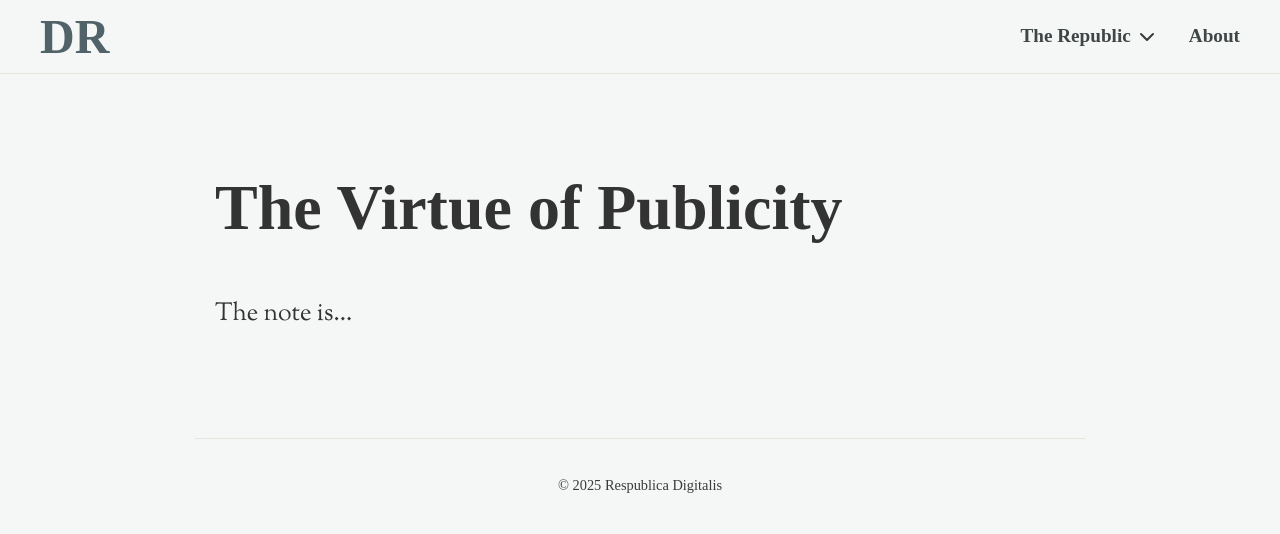
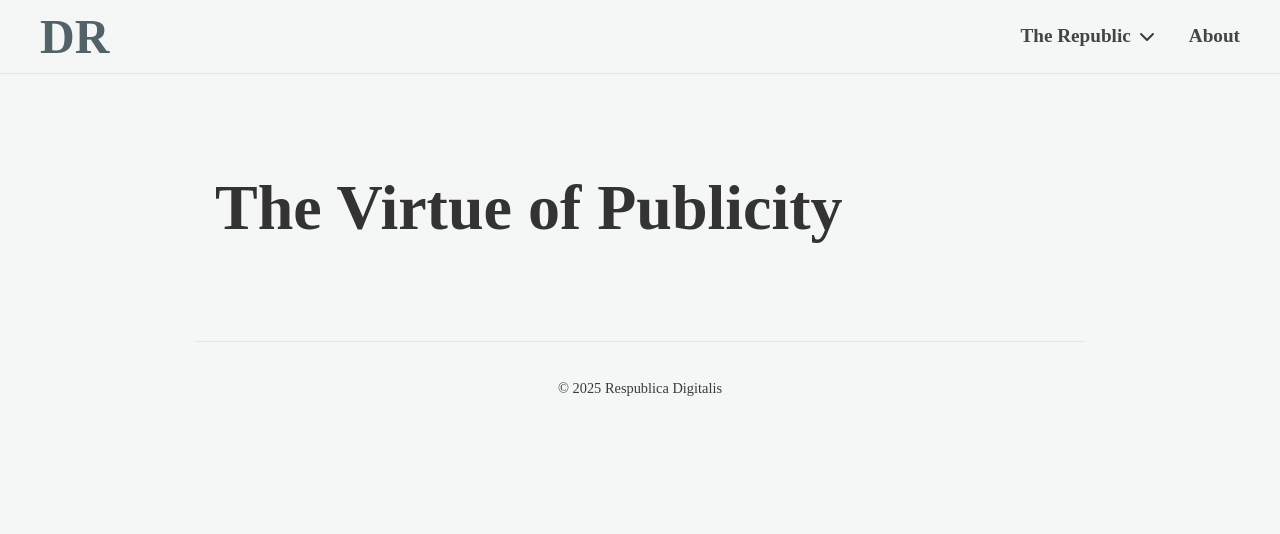
Before and after one commit to theocapocci/respublicadigitalis.uk-V1, an Astro site: page /republic/notes/the-virtue-of-publicity in a window 1280 px wide. Built offline with nearby package versions, Linux system fonts and the light colour scheme; Astro itself is replaced by a stand-in of ours; a web font is replaced by a local one.

Commit message:
chore: Sync notes from Obsidian vault

```diff
--- a/src/content/notes/the-virtue-of-publicity.md
+++ b/src/content/notes/the-virtue-of-publicity.md
@@ -6,5 +6,3 @@ publish: true
 uid: '1'
 datePublished: 2025-07-29T16:28:00.000Z
 ---
-
-The note is…
```
